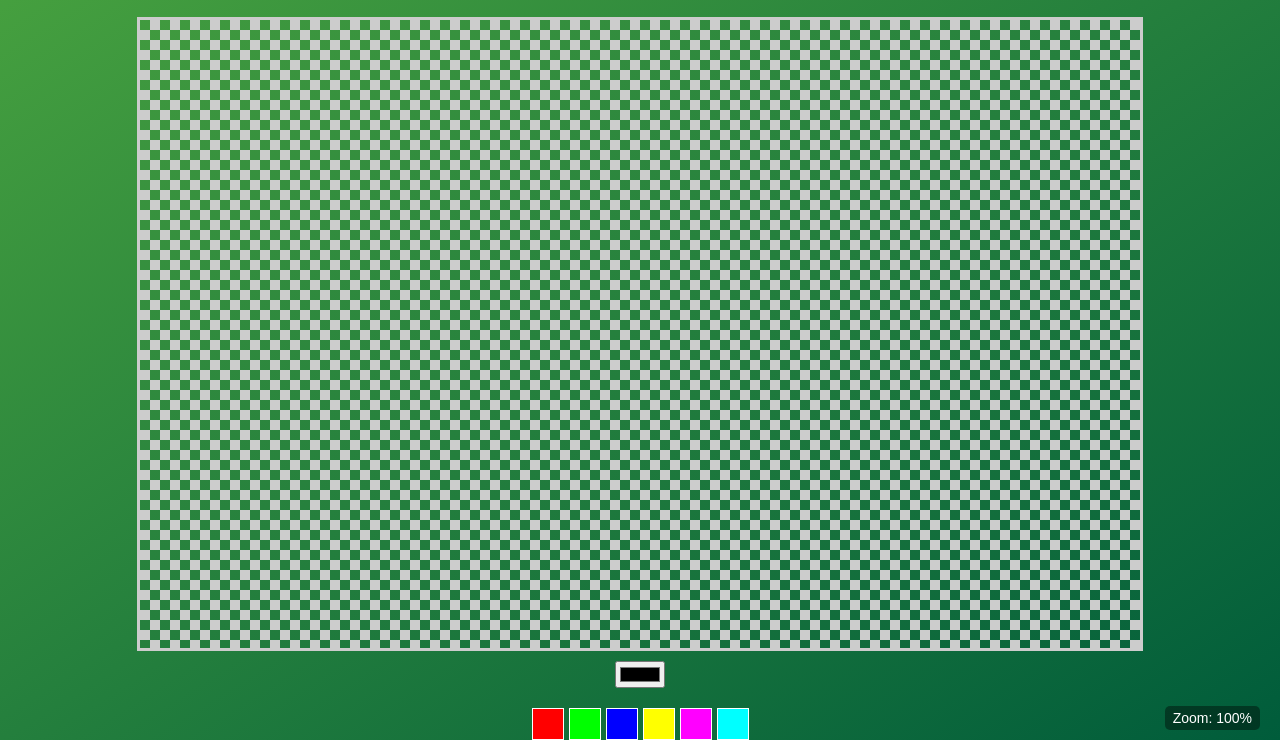
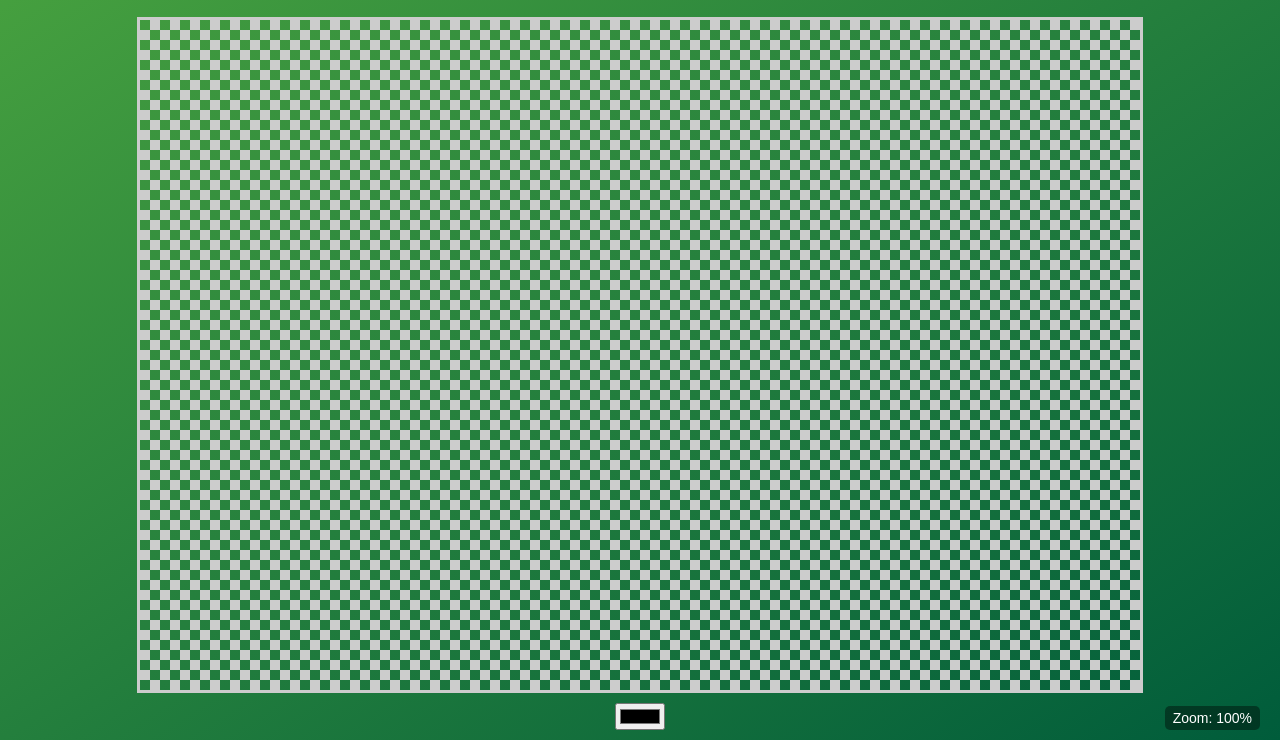
Before and after one commit to sergomcs/sergomcs.github.io, a plain HTML site: page index.html in a window 1280 px wide. Shown: the part 60-800 px from the top of the page. Drawn offline with Linux system fonts and the light colour scheme.

Commit message:
index.html

```diff
--- a/index.html
+++ b/index.html
@@ -58,19 +58,6 @@
       border-radius: 5px;
       font-size: 14px;
     }
-
-    #palette {
-      display: flex;
-      gap: 5px;
-      margin-top: 10px;
-    }
-
-    .color-box {
-      width: 30px;
-      height: 30px;
-      cursor: pointer;
-      border: 1px solid #fff;
-    }
   </style>
 </head>
 <body>
@@ -82,15 +69,6 @@
 
   <div id="controls">
     <input type="color" id="colorPicker" value="#000000" />
-  </div>
-
-  <div id="palette">
-    <div class="color-box" style="background-color: #ff0000;" onclick="changeColor('#ff0000')"></div>
-    <div class="color-box" style="background-color: #00ff00;" onclick="changeColor('#00ff00')"></div>
-    <div class="color-box" style="background-color: #0000ff;" onclick="changeColor('#0000ff')"></div>
-    <div class="color-box" style="background-color: #ffff00;" onclick="changeColor('#ffff00')"></div>
-    <div class="color-box" style="background-color: #ff00ff;" onclick="changeColor('#ff00ff')"></div>
-    <div class="color-box" style="background-color: #00ffff;" onclick="changeColor('#00ffff')"></div>
   </div>
 
   <div id="zoom-display">Zoom: 100%</div>
@@ -106,7 +84,6 @@
     let drawing = false;
     const pixelSize = 10;
     let initialDistance = null;
-    let currentColor = '#000000';
 
     // Инициализация холста
     function initCanvas() {
@@ -217,7 +194,7 @@
 
     function drawPixel(x, y, color) {
       ctx.fillStyle = color;
-      ctx.fillRect(x * pixelSize, y * pixelSize, pixelSize, pixelSize);
+      ctx.fillRect(x - (x % pixelSize), y - (y % pixelSize), pixelSize, pixelSize);
       saveDrawing();
     }
 
@@ -233,7 +210,7 @@
         return;
       }
 
-      drawPixel(pos.x, pos.y, currentColor);
+      drawPixel(pos.x, pos.y, colorPicker.value);
     }
 
     // Обработчики мыши
@@ -265,12 +242,6 @@
 
     canvas.addEventListener('touchend', () => drawing = false);
 
-    // Обработчик изменения цвета
-    function changeColor(color) {
-      currentColor = color;
-      colorPicker.value = color;
-    }
-
     // Инициализация при загрузке
     window.addEventListener('load', () => {
       initCanvas();
```
